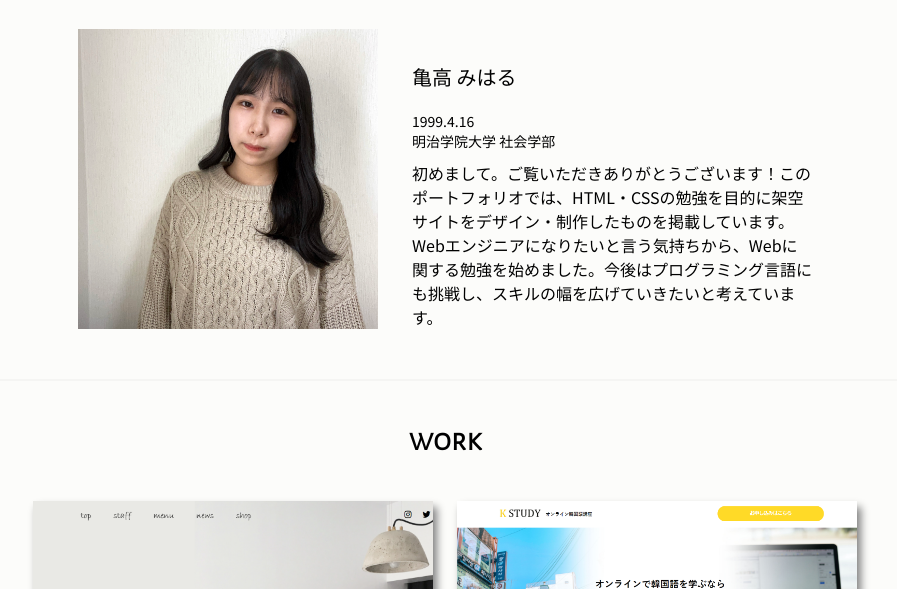
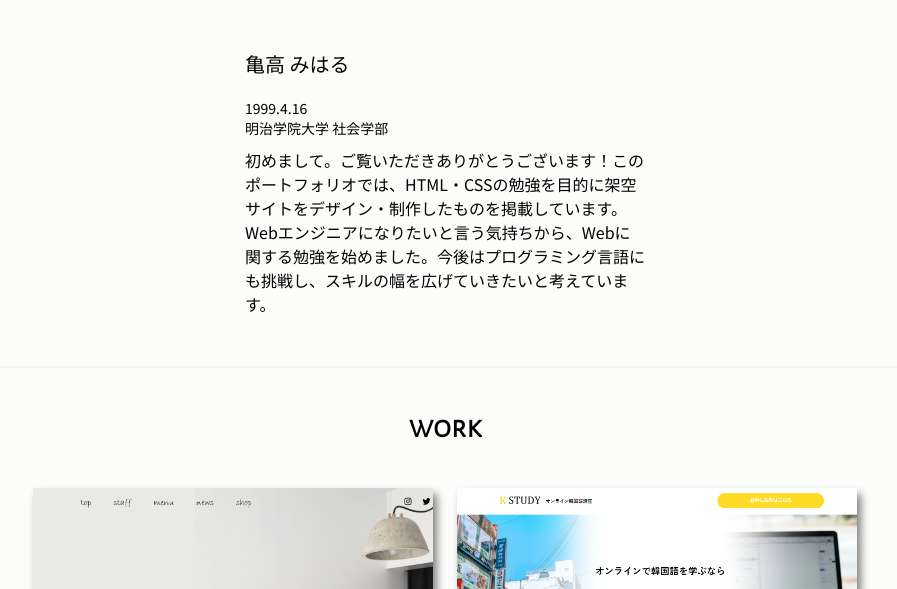
Before and after one commit to kametakamiharu/portfolio, a plain HTML site: page index.html in a window 1280 px wide. Shown: the part 511-1100 px from the top of the page, without its empty margins (195-1092 px from the left). Drawn offline with Linux system fonts and the light colour scheme.

Commit message:
Update index.html

```diff
--- a/index.html
+++ b/index.html
@@ -20,7 +20,7 @@
       <p class="txtm">profile</p>
       <div class="profile-in">
         <div class="profile-box">
-          <img class="profile-image" src="image/profile1.jpg" alt="">
+<!--           <img class="profile-image" src="image/profile1.jpg" alt=""> -->
           <div class="profile-detail">
             <p class="txtm">亀高 みはる</p>
             <p class="txtss">1999.4.16</p>
```
